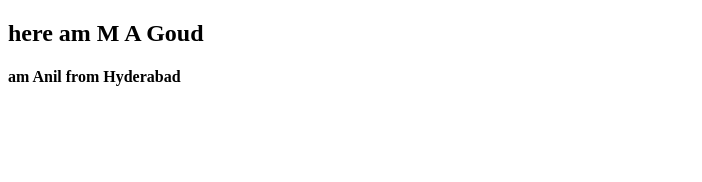
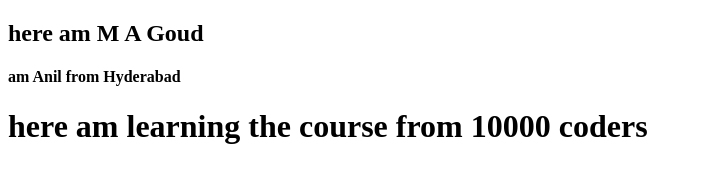
Before and after one commit to pandu1994/Todolist, a plain HTML site: page index.html in a window 1280 px wide. Shown: the whole page, without its empty margins (0-702 px from the left). Drawn offline with Linux system fonts and the light colour scheme.

Commit message:
here am adding h1 tag also

```diff
--- a/index.html
+++ b/index.html
@@ -9,5 +9,6 @@
   <body>
     <h2>here am M A Goud</h2>
     <h4>am Anil from Hyderabad</h4>
+    <h1>here am learning the course from 10000 coders</h1>
   </body>
 </html>
```
